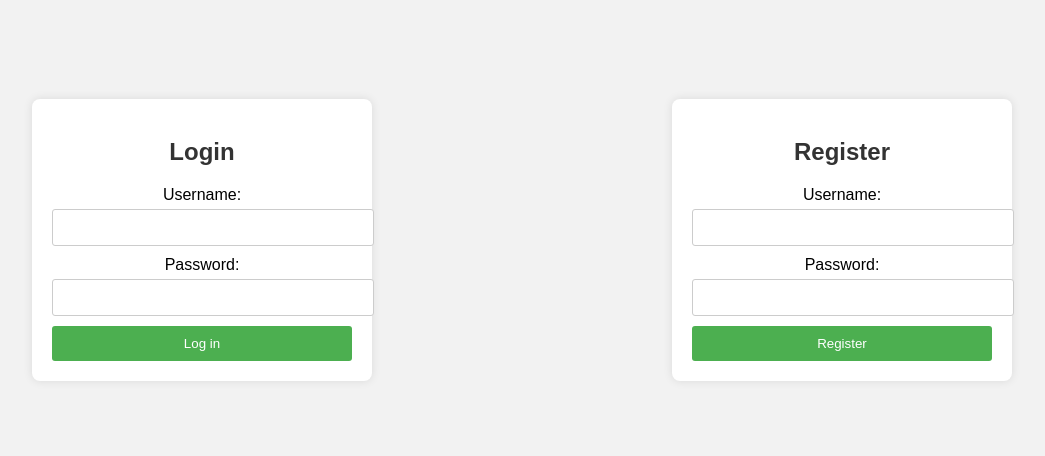
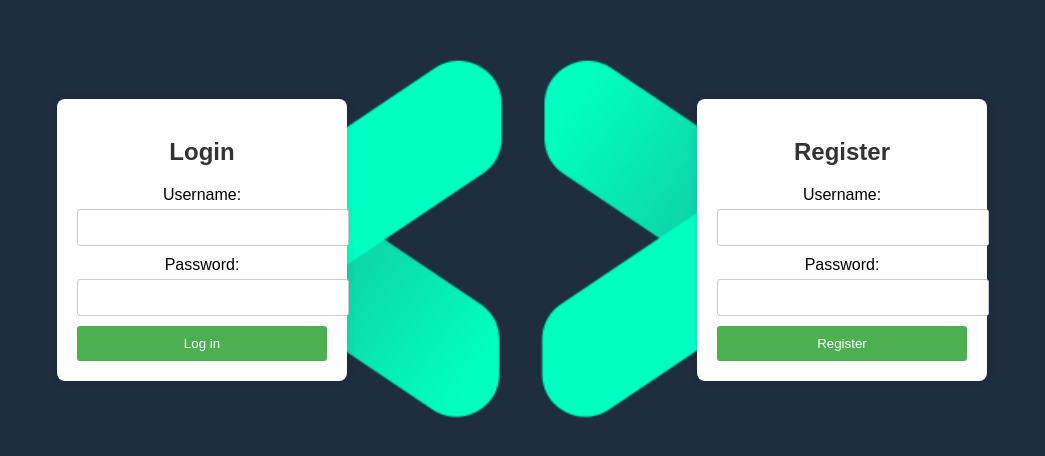
Before and after one commit to VarunSingh19/RightRoute, a plain HTML site: page index.html in a window 1280 px wide. Shown: the part 160-616 px from the top of the page, without its empty margins (118-1163 px from the left). Drawn offline with Linux system fonts and the light colour scheme.

Commit message:
Update index.html

```diff
--- a/index.html
+++ b/index.html
@@ -8,12 +8,12 @@
     <style>
        body {
         font-family: Arial, sans-serif;
-            background-color: #f2f2f2;
         margin: 0;
         display: flex;
         justify-content: center;
         align-items: center;
         height: 100vh;
+        background: url('codeEditor.png') center/cover no-repeat; /* Set your image path */
     }
 
         .form-container {
@@ -21,8 +21,9 @@
             padding: 20px;
             border-radius: 8px;
             box-shadow: 0 0 10px rgba(0, 0, 0, 0.1);
-            width: 300px;
+            width: 250px;
             text-align: center;
+            justify-content: center;
         }
 
         .form-container h2 {
```
Lines whose indentation alone changed are shown as unchanged.
